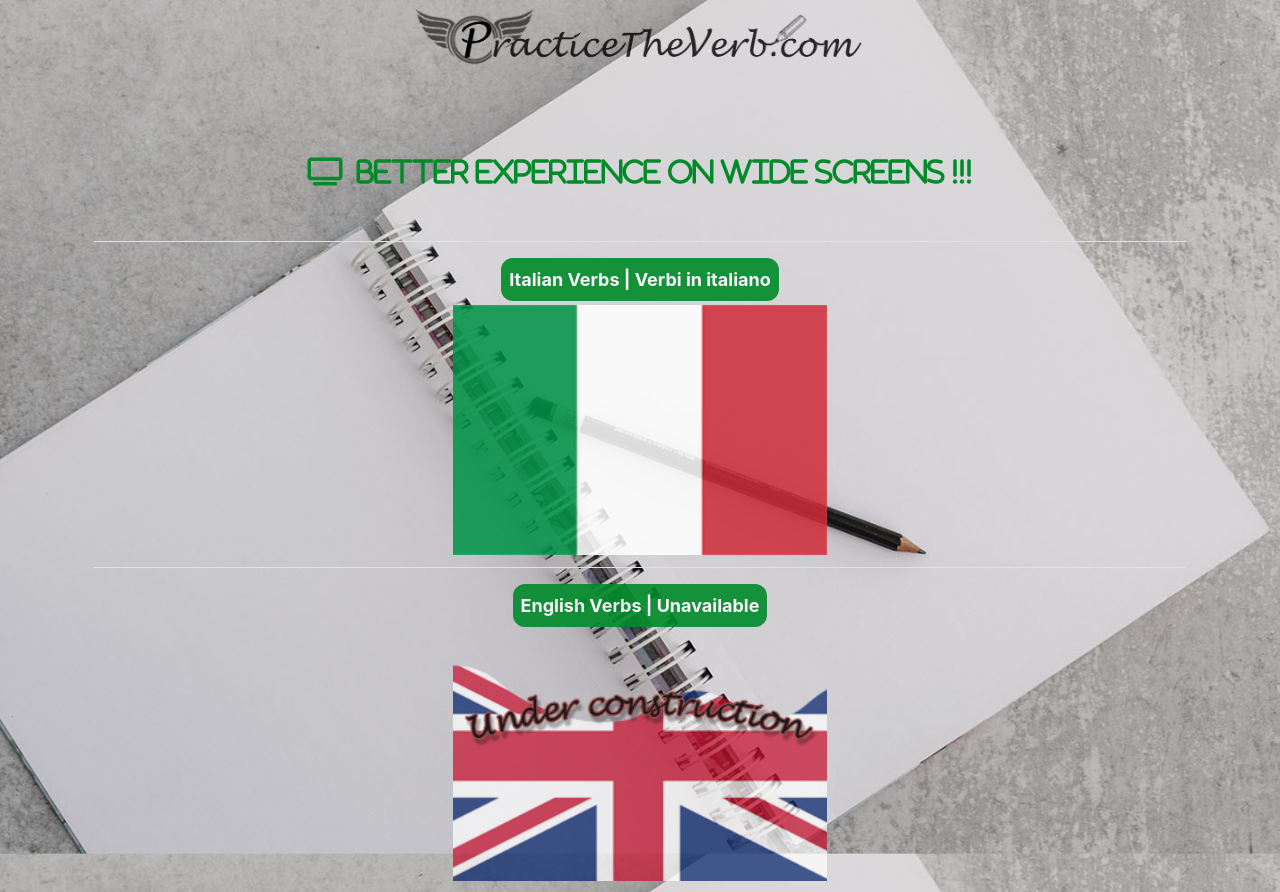
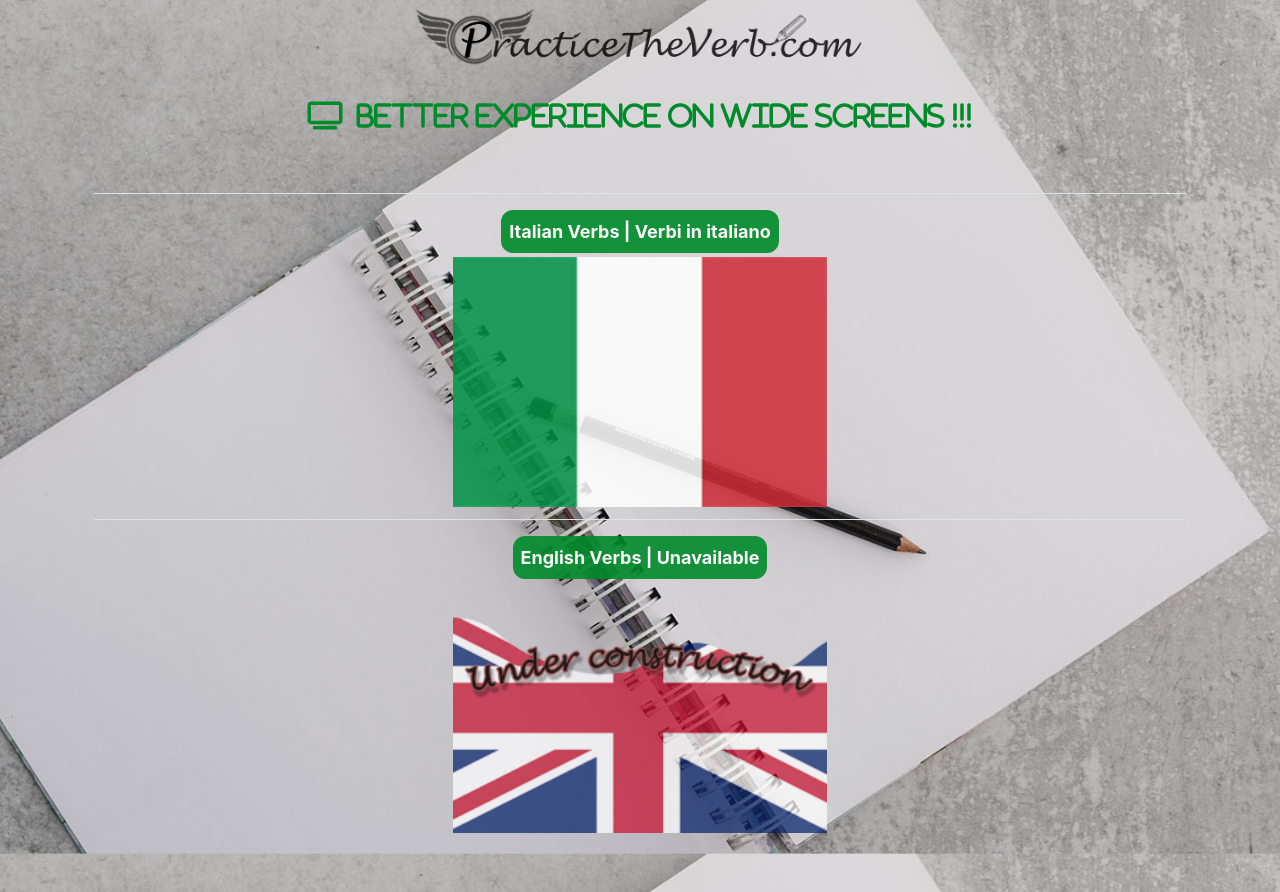
Before and after one commit to raphaelcordon/Verbi, a Flask app: page / in a window 1280 px wide. Shown: the top 892 px of the page. Run offline with Flask 2, Linux system fonts and the light colour scheme; some libraries are stand-ins or nearby versions.

Commit message:
Update index.html

```diff
--- a/templates/index.html
+++ b/templates/index.html
@@ -28,11 +28,11 @@
 </head>
 <body class="bgIndex">
     <div class="text-center"><img src="{{ url_for('static', filename='image/logo.png') }}" class="indexLogo"></div>
+    <div class="text-center m-2 p-2">
+        <p class="indexBetterExperience"><i class="fas fa-tv">&nbsp; Better experience on wide screens !!!</i></p>
+    </div>
     <div class="container text-center p-4">
         <article class="container">
-                <div class="text-center m-2 p-2">
-                    <p class="indexBetterExperience m-3 p-3"><i class="fas fa-tv">&nbsp; Better experience on wide screens !!!</i></p>
-                </div>
             <div class="row">
                     <table class="table">
                         <tr>
```
